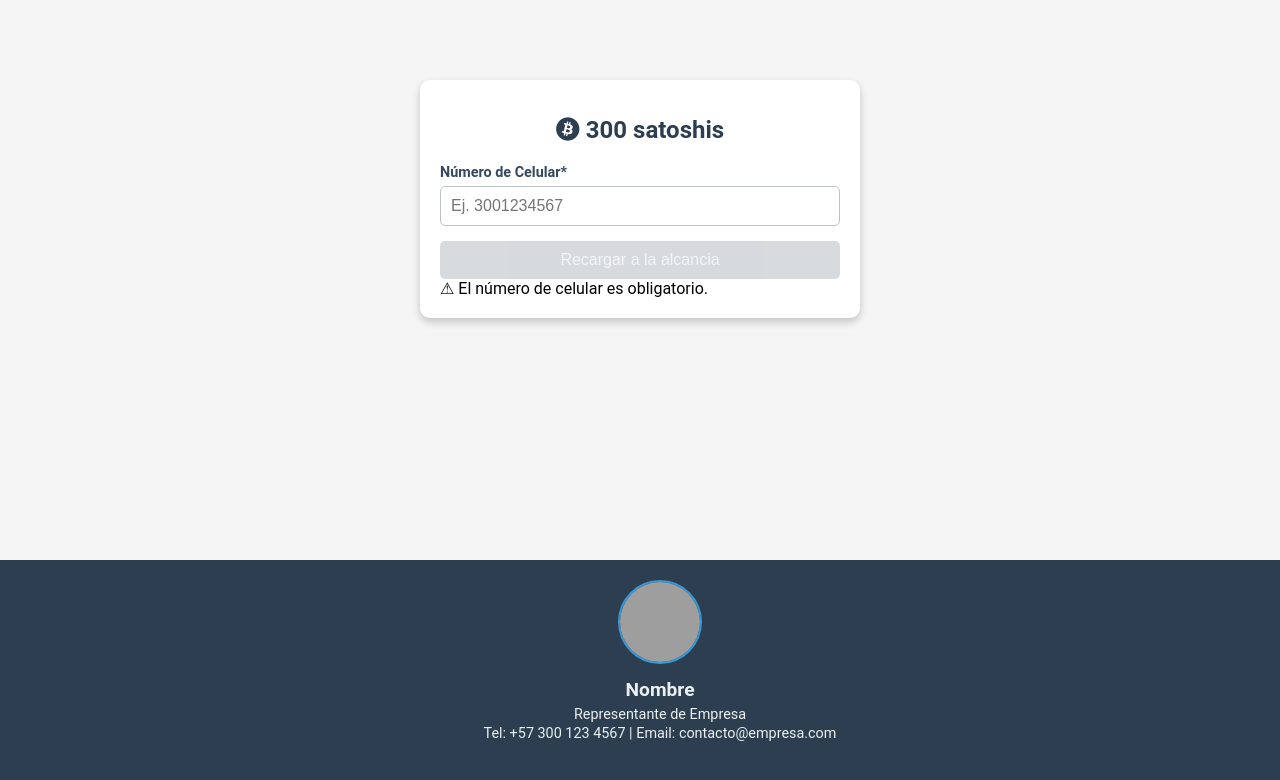
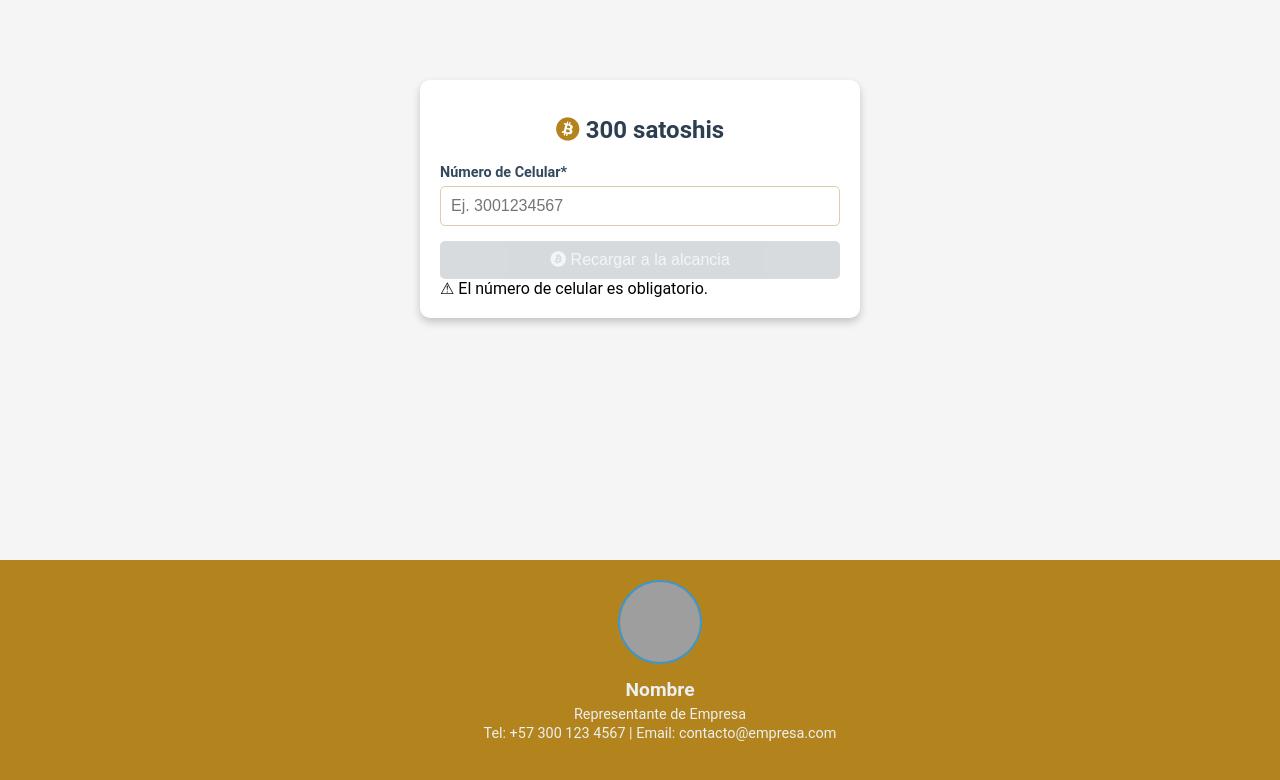
Before and after one commit to Eider22/bismetisb, an Angular app: page / in a window 1280 px wide. Shown: the top 780 px of the page. Built offline with nearby package versions, Linux system fonts and the light colour scheme; grey boxes are pictures that could not be loaded.

Commit message:
Se cambia paleta de colores

```diff
--- a/src/app/recarga-qr/recarga-qr.component.css
+++ b/src/app/recarga-qr/recarga-qr.component.css
@@ -42,19 +42,22 @@ label {
 input {
   padding: 10px;
   margin-bottom: 15px;
-  border: 1px solid #bdc3c7;
+  /* border: 1px solid #bdc3c7; */
+  border: 1px solid #decead;
   border-radius: 5px;
   font-size: 1rem;
   outline: none;
 }
 
 input:focus {
-  border-color: #3498db;
+  /* border-color: #3498db; */
+  border-color: #b3831d;
 }
 
 button {
   padding: 10px;
-  background-color: #3498db;
+  /* background-color: #3498db; */
+  background-color: #b3831d;
   color: #fff;
   border: none;
   border-radius: 5px;
@@ -63,8 +66,13 @@ button {
   transition: background-color 0.3s ease;
 }
 
+.bitcoin-icon {
+  color: #b3831d;
+}
+
 button:hover {
-  background-color: #2980b9;
+  /* background-color: #2980b9; */
+  background-color: #b78312;
 }
 
 button:disabled {
@@ -76,7 +84,8 @@ button:disabled {
 
 /* Footer Styles */
 .footer {
-  background-color: #2c3e50;
+  /* background-color: #2c3e50; */
+  background-color: #b3831d;
   color: #ecf0f1;
   padding: 20px;
   text-align: center;
--- a/src/app/recarga-qr/recarga-qr.component.html
+++ b/src/app/recarga-qr/recarga-qr.component.html
@@ -1,6 +1,6 @@
 <div class="super-container">
   <div class="container">
-    <h1><i class="fa-brands fa-bitcoin"></i> {{amount}} satoshis </h1>
+    <h1><i class="fa-brands fa-bitcoin bitcoin-icon"></i> {{amount}} satoshis </h1>
     <form [formGroup]="formGroupRecarga" (ngSubmit)="onSubmit()">
       <label for="phone">Número de Celular*</label>
       <input
@@ -11,7 +11,7 @@
         required
       />
 
-      <button type="submit" [disabled]="formGroupRecarga.invalid">Recargar a la alcancia</button>
+      <button type="submit" [disabled]="formGroupRecarga.invalid"><span><i class="fa-brands fa-bitcoin"></i></span> Recargar a la alcancia</button>
     </form>
 
     <!-- Mostrar errores -->
```
